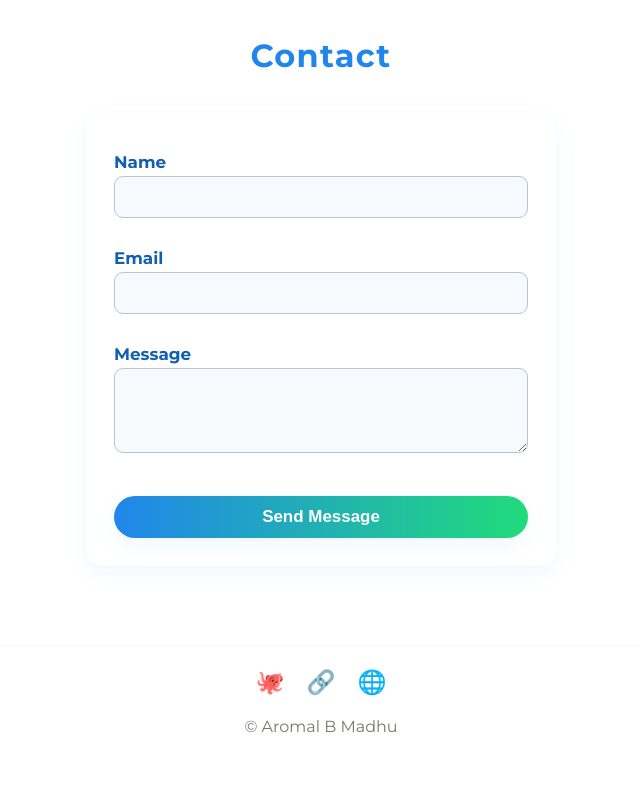
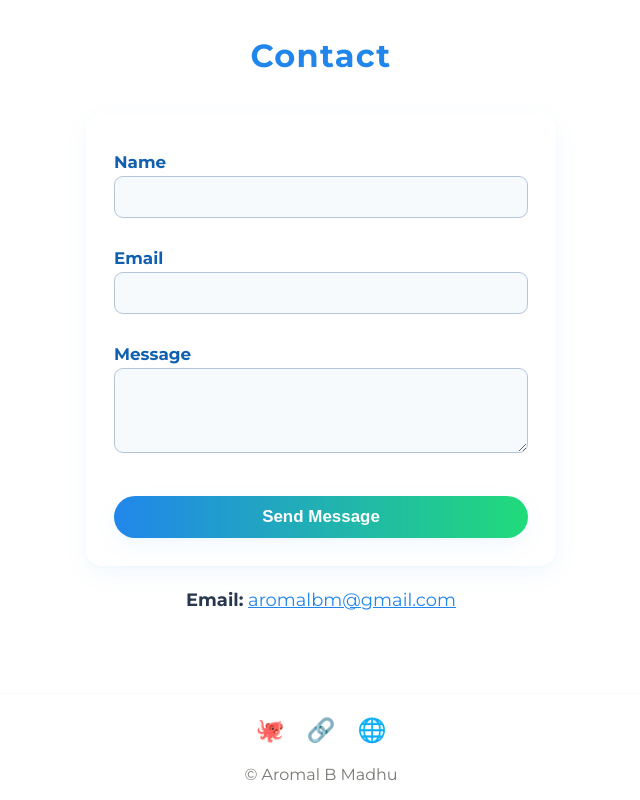
Before and after one commit to Aromalbm07/Aromal-B-Madhu-Portfolio, a plain HTML site: page index.html in a window 1280 px wide. Shown: the part 4614-5414 px from the top of the page, without its empty margins (319-959 px from the left). Before the commit the page ends 5365 px from the top, so only its background shows below. Drawn offline with Linux system fonts and the light colour scheme.

Commit message:
Add email contact information to index.html

```diff
--- a/index.html
+++ b/index.html
@@ -699,6 +699,13 @@
       <button type="submit" class="contact-btn">Send Message</button>
       <div id="formMessage" class="form-message">Thank you for contacting! I will get back to you soon.</div>
     </form>
+    <div style="text-align:center;margin-top:20px;font-size:1.12rem;">
+  <strong>Email:</strong>
+  <a href="mailto:aromalbm07@gmail.com" style="color:#2186eb;text-decoration:underline;">
+    aromalbm@gmail.com
+  </a>
+</div>
+
   </section>
   <!-- Footer -->
   <footer>
```
